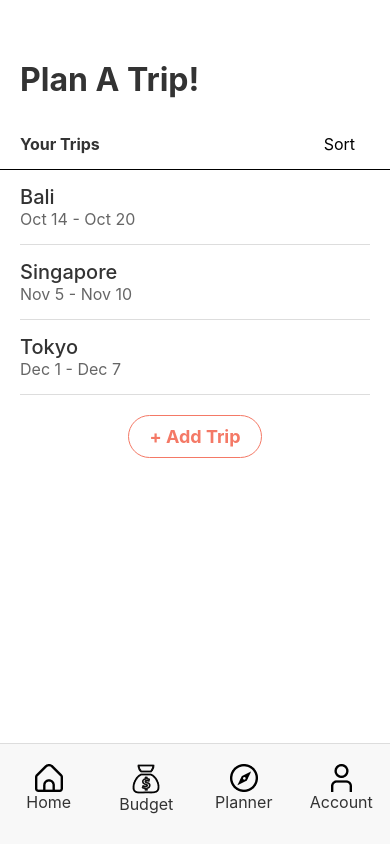
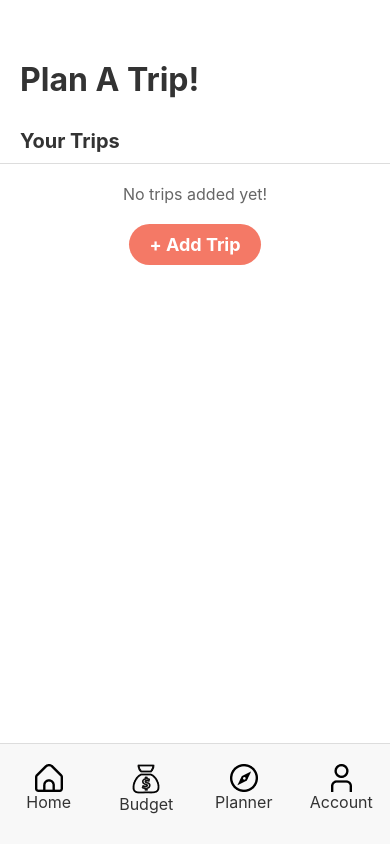
Before and after one commit to kab0o0m/TravelApp, a React Native app: screen /Planner in a window 390 px wide. Built offline with nearby package versions, Linux system fonts and the light colour scheme.

Commit message:
Added planner and custom calendar

```diff
--- a/App.js
+++ b/App.js
@@ -12,6 +12,7 @@ import Home from "./screens/Home";
 import HomeFeatured from "./screens/HomeFeatured";
 import ResetPW from "./screens/ResetPW";
 import Planner from "./screens/Planner";
+import PlannerNewTrip from "./screens/PlannerNewTrip";
 import Test from "./screens/Test";
 import { NavigationContainer } from "@react-navigation/native";
 import { createNativeStackNavigator } from "@react-navigation/native-stack";
@@ -20,7 +21,7 @@ export default function App() {
   const Stack = createNativeStackNavigator();
   return (
     <NavigationContainer>
-      <Stack.Navigator initialRouteName="Planner">
+      <Stack.Navigator initialRouteName="Startpage">
         <Stack.Screen name="AuthCheck" component={AuthCheck} options={{ headerShown: false }} />
         <Stack.Screen name="Startpage" component={Startpage} options={{ headerShown: false }} />
         <Stack.Screen name="Home" component={Home} options={{ headerShown: false }} />
@@ -37,6 +38,11 @@ export default function App() {
         <Stack.Screen name="EditProfile" component={EditProfile} options={{ headerShown: false }} />
         <Stack.Screen name="ResetPW" component={ResetPW} options={{ headerShown: false }} />
         <Stack.Screen name="Planner" component={Planner} options={{ headerShown: false }} />
+        <Stack.Screen
+          name="PlannerNewTrip"
+          component={PlannerNewTrip}
+          options={{ headerShown: false }}
+        />
         <Stack.Screen name="Test" component={Test} options={{ headerShown: false }} />
       </Stack.Navigator>
     </NavigationContainer>
--- a/components/CustomCalendar.js
+++ b/components/CustomCalendar.js
@@ -1,8 +1,8 @@
 import React, { useState, useEffect } from "react";
-import { View, Text, StyleSheet } from "react-native";
+import { View, StyleSheet } from "react-native";
 import { Calendar } from "react-native-calendars";
 
-const CustomCalendar = () => {
+const CustomCalendar = ({ onDateSelect }) => {
   const [selectedRange, setSelectedRange] = useState({ startDate: "", endDate: "" });
   const [markedDates, setMarkedDates] = useState({});
 
@@ -10,10 +10,9 @@ const CustomCalendar = () => {
     markPastDates();
   }, []);
 
-  // Function to mark past dates as greyed out
   const markPastDates = () => {
     const today = new Date();
-    const pastDaysLimit = 30; // Limit to last 30 days
+    const pastDaysLimit = 300;
     let pastDatesMarked = {};
 
     for (let i = 1; i <= pastDaysLimit; i++) {
@@ -35,14 +34,12 @@ const CustomCalendar = () => {
     const today = new Date();
     const selectedDate = new Date(day.dateString);
 
-    // Prevent selecting past dates
     if (selectedDate < today.setHours(0, 0, 0, 0)) {
       return;
     }
 
-    let newMarkedDates = { ...markedDates }; // Keep past dates greyed out
+    let newMarkedDates = { ...markedDates };
 
-    // Clear previous selected range but preserve greyed-out past dates
     Object.keys(newMarkedDates).forEach((date) => {
       if (!newMarkedDates[date].disabled) {
         delete newMarkedDates[date];
@@ -50,23 +47,20 @@ const CustomCalendar = () => {
     });
 
     if (!selectedRange.startDate || (selectedRange.startDate && selectedRange.endDate)) {
-      // When no startDate is selected or both start and end are selected, reset
       newMarkedDates = {
-        ...newMarkedDates, // Preserve past greyed out dates
+        ...newMarkedDates,
         [day.dateString]: {
           selected: true,
           startingDay: true,
-          color: "#D0D0D0", // Darker grey for the start date
+          color: "#D0D0D0",
           textColor: "#fff",
         },
       };
       setSelectedRange({ startDate: day.dateString, endDate: "" });
     } else if (selectedRange.startDate && !selectedRange.endDate) {
-      // If a start date is selected, now select the end date
       const start = selectedRange.startDate;
       const end = day.dateString;
 
-      // Mark all the dates between startDate and endDate
       const rangeDates = getDatesInRange(start, end);
       rangeDates.forEach((date, index) => {
         newMarkedDates[date] = {
@@ -79,12 +73,12 @@ const CustomCalendar = () => {
       });
 
       setSelectedRange({ startDate: start, endDate: end });
+      onDateSelect(start, end); // Pass the selected start and end dates to parent
     }
 
-    setMarkedDates(newMarkedDates); // Update marked dates while keeping past dates
+    setMarkedDates(newMarkedDates);
   };
 
-  // Helper function to get all dates between startDate and endDate
   const getDatesInRange = (startDate, endDate) => {
     const dates = [];
     let currentDate = new Date(startDate);
@@ -100,35 +94,23 @@ const CustomCalendar = () => {
 
   return (
     <View style={styles.container}>
-      <View style={styles.calendarContainer}>
       <Calendar
-          current={"2024-09-13"}
+        current={new Date().toISOString().split("T")[0]}
         onDayPress={onDaySelect}
         markedDates={markedDates}
         markingType={"period"}
         theme={{
-            selectedDayBackgroundColor: "#007BFF", // Blue background for selected dates
-            todayTextColor: "#FF6347", // Tomato color for today's date
-            arrowColor: "#000", // Blue arrows
-            monthTextColor: "#333", // Dark grey month text color
+          selectedDayBackgroundColor: "#007BFF",
+          todayTextColor: "#FF6347",
+          arrowColor: "#000",
+          monthTextColor: "#333",
           textDayFontWeight: "bold",
           textDayHeaderFontWeight: "500",
           textDayFontSize: 16,
           textMonthFontSize: 18,
           textMonthFontWeight: "bold",
-            todayBackgroundColor: "#FFF5F5", // Light red background for today's date
-            calendarBackground: "#FFF", // White background for the calendar
         }}
-          style={styles.calendar}
       />
-      </View>
-      {selectedRange.startDate && selectedRange.endDate && (
-        <View style={styles.tripSummary}>
-          <Text style={styles.tripText}>
-            Trip: {selectedRange.startDate} - {selectedRange.endDate}
-          </Text>
-        </View>
-      )}
     </View>
   );
 };
@@ -136,38 +118,8 @@ const CustomCalendar = () => {
 const styles = StyleSheet.create({
   container: {
     flex: 1,
-    backgroundColor: "#f4f4f4",
+    justifyContent: "center",
     padding: 20,
-  },
-  calendarContainer: {
-    borderRadius: 20,
-    overflow: "hidden",
-    backgroundColor: "#fff",
-    elevation: 5,
-    shadowColor: "#000",
-    shadowOffset: { width: 0, height: 2 },
-    shadowOpacity: 0.1,
-    shadowRadius: 5,
-    padding: 10,
-  },
-  calendar: {
-    borderRadius: 15,
-  },
-  tripSummary: {
-    marginTop: 20,
-    padding: 15,
-    backgroundColor: "#fff",
-    borderRadius: 15,
-    elevation: 3,
-    shadowColor: "#000",
-    shadowOffset: { width: 0, height: 1 },
-    shadowOpacity: 0.1,
-    shadowRadius: 3,
-  },
-  tripText: {
-    fontSize: 16,
-    color: "#333",
-    fontWeight: "bold",
   },
 });
 
--- a/components/Footer.js
+++ b/components/Footer.js
@@ -19,7 +19,7 @@ const Footer = () => {
         <Image source={BudgetIcon} style={styles.image} resizeMode="cover" />
         <Text style={styles.buttonText}>Budget</Text>
       </TouchableOpacity>
-      <TouchableOpacity style={styles.button} onPress={() => navigation.navigate("PlannerMain")}>
+      <TouchableOpacity style={styles.button} onPress={() => navigation.navigate("Planner")}>
         <Image source={PlannerIcon} style={styles.image} resizeMode="cover" />
         <Text style={styles.buttonText}>Planner</Text>
       </TouchableOpacity>
--- a/screens/Planner.js
+++ b/screens/Planner.js
@@ -1,20 +1,14 @@
-import React from "react";
-import { View, Text, ScrollView, StyleSheet, TouchableOpacity, SafeAreaView } from "react-native";
+import React, { useState } from "react";
+import { View, Text, ScrollView, StyleSheet, TouchableOpacity } from "react-native";
 import Footer from "../components/Footer";
+import { useNavigation } from "@react-navigation/native";
 
 const Planner = () => {
-  const trips = [
-    { id: 1, destination: "Bali", dates: "Oct 14 - Oct 20" },
-    { id: 2, destination: "Singapore", dates: "Nov 5 - Nov 10" },
-    { id: 3, destination: "Tokyo", dates: "Dec 1 - Dec 7" },
-  ];
+  const navigation = useNavigation();
+  const [trips, setTrips] = useState([]); // State to store trips
 
-  const handleSort = () => {
-    console.log("Sort button pressed");
-  };
-
-  const handleAddTrip = () => {
-    console.log("+ Add Trip button pressed");
+  const handleAddTrip = (newTrip) => {
+    setTrips((prevTrips) => [...prevTrips, newTrip]); // Add new trip to the list
   };
 
   return (
@@ -25,20 +19,25 @@ const Planner = () => {
 
       <View style={styles.tripHeaderContainer}>
         <Text style={styles.tripHeaderText}>Your Trips</Text>
-        <TouchableOpacity onPress={handleSort} style={styles.sortButton}>
-          <Text style={styles.sortButtonText}>Sort</Text>
-        </TouchableOpacity>
       </View>
 
       <ScrollView style={styles.tripListContainer}>
-        {trips.map((trip) => (
-          <View key={trip.id} style={styles.tripItem}>
-            <Text style={styles.tripDestination}>{trip.destination}</Text>
-            <Text style={styles.tripDates}>{trip.dates}</Text>
-          </View>
-        ))}
+        {trips.length === 0 ? (
+          <Text style={styles.noTripsText}>No trips added yet!</Text>
+        ) : (
+          trips.map((trip, index) => (
+            <View key={index} style={styles.tripItem}>
+              <View style={styles.tripDetails}>
+                <Text style={styles.tripDestination}>{trip.destination}</Text>
+                <Text style={styles.tripDates}>{trip.dates}</Text>
+              </View>
+            </View>
+          ))
+        )}
 
-        <TouchableOpacity onPress={handleAddTrip} style={styles.addTripButton}>
+        <TouchableOpacity
+          onPress={() => navigation.navigate("PlannerNewTrip", { onAddTrip: handleAddTrip })}
+          style={styles.addTripButton}>
           <Text style={styles.addTripButtonText}>+ Add Trip</Text>
         </TouchableOpacity>
       </ScrollView>
@@ -72,54 +71,55 @@ const styles = StyleSheet.create({
     paddingVertical: 10,
     backgroundColor: "#fff",
     borderBottomWidth: 1,
-    borderBottomColor: "#000",
+    borderBottomColor: "#ddd",
   },
   tripHeaderText: {
-    fontSize: 16,
+    fontSize: 20,
     fontWeight: "bold",
     color: "#333",
-  },
-  sortButton: {
-    paddingVertical: 5,
-    paddingHorizontal: 15,
-    borderRadius: 5,
-  },
-  sortButtonText: {
-    color: "#000",
-    fontSize: 16,
   },
   tripListContainer: {
     flex: 1,
     paddingHorizontal: 20,
     backgroundColor: "#fff",
   },
+  noTripsText: {
+    fontSize: 16,
+    color: "#666",
+    textAlign: "center",
+    marginTop: 20,
+  },
   tripItem: {
     paddingVertical: 15,
     borderBottomWidth: 1,
     borderBottomColor: "#ddd",
+    marginBottom: 10,
+    borderRadius: 10,
+    backgroundColor: "#F9F9F9", // Light background for trip items
+  },
+  tripDetails: {
+    padding: 10,
   },
   tripDestination: {
-    fontSize: 20,
-    fontWeight: "500",
+    fontSize: 22,
+    fontWeight: "600",
     color: "#333",
   },
   tripDates: {
-    fontSize: 16,
+    fontSize: 18,
     color: "#666",
   },
   addTripButton: {
-    backgroundColor: "#fff",
+    backgroundColor: "#F47966", // Change background color
     paddingVertical: 10,
     paddingHorizontal: 20,
     marginVertical: 20,
     alignSelf: "center",
     borderRadius: 50,
-    borderWidth: 1,
-    borderColor: "#F47966",
   },
   addTripButtonText: {
     fontSize: 18,
-    color: "#F47966",
+    color: "#fff", // Change text color to white
     fontWeight: "bold",
   },
 });
--- a/screens/PlannerNewTrip.js
+++ b/screens/PlannerNewTrip.js
@@ -0,0 +1,153 @@
+import React, { useState } from "react";
+import { View, Text, StyleSheet, TouchableOpacity, TextInput, Modal } from "react-native";
+import { useNavigation } from "@react-navigation/native";
+import CustomCalendar from "../components/CustomCalendar"; // Import your CustomCalendar
+
+const PlannerNewTrip = ({ route }) => {
+  const navigation = useNavigation();
+  const { onAddTrip } = route.params;
+  const [isCalendarVisible, setCalendarVisible] = useState(false);
+  const [selectedDate, setSelectedDate] = useState("");
+  const [destination, setDestination] = useState("");
+
+  const openCalendar = () => {
+    setCalendarVisible(true);
+  };
+
+  const closeCalendar = () => {
+    setCalendarVisible(false);
+  };
+
+  const handleDateSelection = (startDate, endDate) => {
+    setSelectedDate(`${startDate} to ${endDate}`);
+    closeCalendar();
+  };
+
+  const handleConfirmTrip = () => {
+    if (destination && selectedDate) {
+      onAddTrip({ destination, dates: selectedDate });
+      navigation.navigate("Planner");
+    } else {
+      alert("Please fill in all details.");
+    }
+  };
+
+  return (
+    <View style={styles.container}>
+      {/* Top Left X Button */}
+      <TouchableOpacity style={styles.exitButton} onPress={() => navigation.navigate("Planner")}>
+        <Text style={styles.exitButtonText}>X</Text>
+      </TouchableOpacity>
+
+      {/* Header */}
+      <View style={styles.headerContainer}>
+        <Text style={styles.headerText}>Plan a new trip</Text>
+        <Text style={styles.subheaderText}>Fill in the details below</Text>
+      </View>
+
+      {/* Input Fields */}
+      <View style={styles.inputContainer}>
+        <TextInput
+          style={styles.input}
+          placeholder="Where to?"
+          value={destination}
+          onChangeText={setDestination} // Update destination state
+        />
+
+        {/* Date Input Field */}
+        <TouchableOpacity onPress={openCalendar} style={styles.input}>
+          <Text>{selectedDate || "Date?"}</Text>
+        </TouchableOpacity>
+      </View>
+
+      {/* Confirm Button */}
+      <TouchableOpacity onPress={handleConfirmTrip} style={styles.confirmButton}>
+        <Text style={styles.confirmButtonText}>Confirm Trip</Text>
+      </TouchableOpacity>
+
+      {/* Calendar Modal */}
+      <Modal visible={isCalendarVisible} animationType="slide">
+        <View style={styles.modalContainer}>
+          <CustomCalendar
+            onDateSelect={handleDateSelection} // Pass the handler to the CustomCalendar
+          />
+          <TouchableOpacity onPress={closeCalendar} style={styles.closeButton}>
+            <Text style={styles.closeButtonText}>Close Calendar</Text>
+          </TouchableOpacity>
+        </View>
+      </Modal>
+    </View>
+  );
+};
+
+const styles = StyleSheet.create({
+  // Add your styles here
+  container: {
+    flex: 1,
+    backgroundColor: "#fff",
+    paddingHorizontal: 20,
+    paddingVertical: 40,
+  },
+  exitButton: {
+    position: "absolute",
+    top: 40,
+    left: 20,
+  },
+  exitButtonText: {
+    fontSize: 24,
+    color: "#000",
+  },
+  headerContainer: {
+    alignItems: "center",
+    marginTop: 80,
+  },
+  headerText: {
+    fontSize: 32,
+    fontWeight: "bold",
+    color: "#333",
+  },
+  subheaderText: {
+    fontSize: 18,
+    color: "#666",
+    marginTop: 10,
+  },
+  inputContainer: {
+    marginTop: 50,
+  },
+  input: {
+    borderWidth: 1,
+    borderColor: "#ccc",
+    borderRadius: 10,
+    padding: 15,
+    fontSize: 16,
+    marginBottom: 20,
+  },
+  confirmButton: {
+    backgroundColor: "#F47966",
+    padding: 15,
+    borderRadius: 10,
+    alignItems: "center",
+  },
+  confirmButtonText: {
+    color: "#fff",
+    fontSize: 18,
+    fontWeight: "bold",
+  },
+  modalContainer: {
+    flex: 1,
+    justifyContent: "center",
+    alignItems: "center",
+  },
+  closeButton: {
+    marginTop: 20,
+    backgroundColor: "#F47966",
+    padding: 15,
+    borderRadius: 10,
+  },
+  closeButtonText: {
+    color: "#fff",
+    fontSize: 18,
+  },
+});
+
+export default PlannerNewTrip;
--- a/screens/Startpage.js
+++ b/screens/Startpage.js
@@ -16,7 +16,7 @@ import FrogIcon from "../assets/FrogHead.png";
 import ArrowLeft from "../assets/ArrowLeft.png";
 import plane from "../assets/Plane.png";
 import background from "../assets/background.png";
-import * as SplashScreen from 'expo-splash-screen';
+import * as SplashScreen from "expo-splash-screen";
 
 SplashScreen.preventAutoHideAsync(); // Prevent the splash screen from auto-hiding
 
```
Lines whose indentation alone changed are shown as unchanged.
